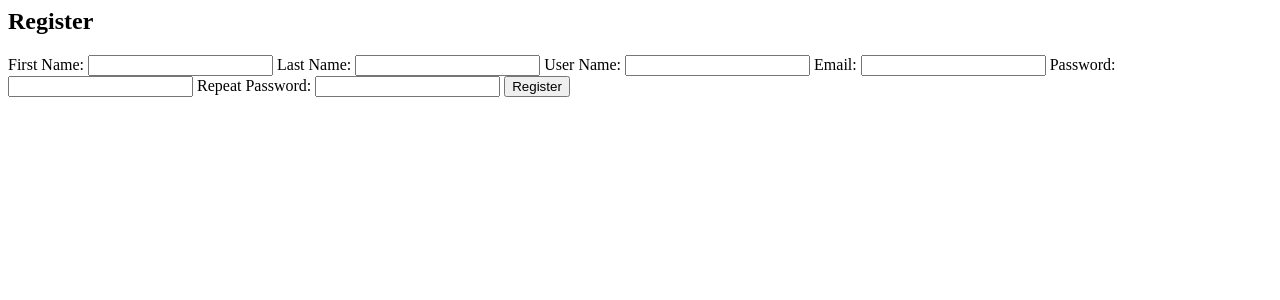
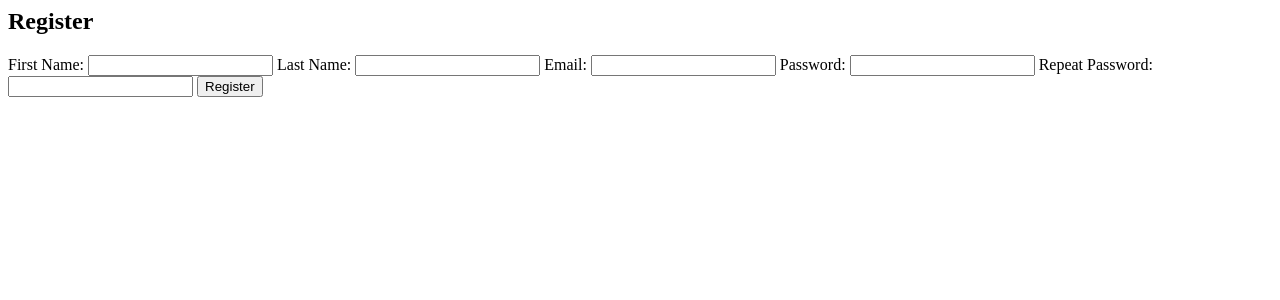
Before and after one commit to Tornike-max/Auth, a Django app: template web/myapp/templates/register.html in a window 1280 px wide. Shown: the top 300 px of the page. Run offline with Django 4.2, Linux system fonts and the light colour scheme; the template is opened without the code that fills it, so the values that code supplies are empty; parts of the project's set-up code (start-up, migrations or seed data) failed here and were passed over.

Commit message:
remove username

```diff
--- a/web/myapp/templates/register.html
+++ b/web/myapp/templates/register.html
@@ -12,8 +12,6 @@
       <input type="text" name="first_name" required />
       <label for="last_name">Last Name:</label>
       <input type="text" name="last_name" required />
-      <label for="username">User Name:</label>
-      <input type="text" name="username" required />
       <label for="email">Email:</label>
       <input type="email" name="email" required />
       <label for="password">Password:</label>
```
Also changed, not shown: web/myapp/views.py (+0 -24 lines), web/db.sqlite3.
